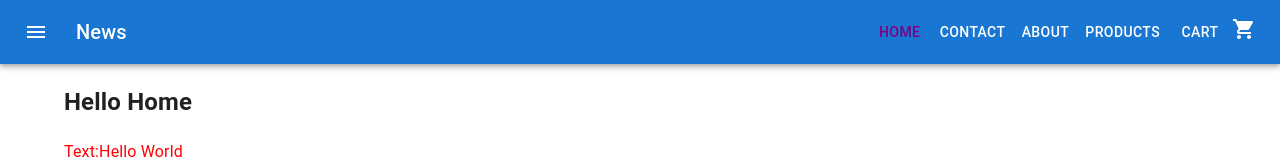
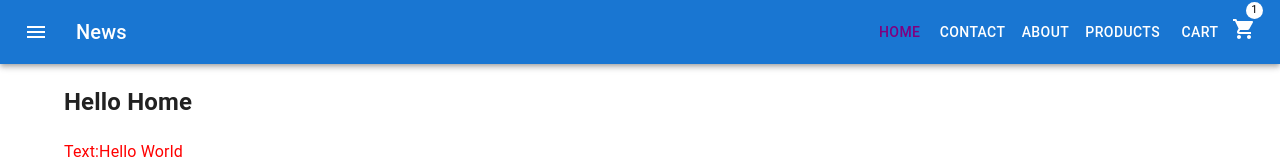
Before and after one commit to WebOleg/react-shop, a React (Create React App) app: page / in a window 1280 px wide. Shown: the top 160 px of the page. Built offline with nearby package versions, Linux system fonts and the light colour scheme.

Commit message:
new version

```diff
--- a/src/components/Cart/CartHeader.js
+++ b/src/components/Cart/CartHeader.js
@@ -1,6 +1,7 @@
 import React, { useState } from 'react'
 import productsArray from 'utils/productsArray'
 import './Pop-up.scss'
+import './CartHeader.scss'
 import CloseIcon from '@mui/icons-material/Close'
 import ShoppingCartIcon from '@mui/icons-material/ShoppingCart'
 import { Link } from 'react-router-dom'
@@ -18,7 +19,10 @@ const CartHeader = ({ productsInCart }) => {
     const [popUpShow, setPopUpShow] = useState(false)
     return (
         <div>
-            <ShoppingCartIcon onClick={() => setPopUpShow(true)} />
+            <div className="cart_menu">
+                <ShoppingCartIcon onClick={() => setPopUpShow(true)} />
+                <span>1</span>
+            </div>
             {popUpShow && (
                 <div className="card-modal">
                     <div className="card-item">
--- /dev/null
+++ b/src/components/Cart/CartHeader.scss
@@ -0,0 +1,19 @@
+.cart_menu{
+    position: relative;
+    span{
+        position: absolute;
+        color: black;
+        top: -15px;
+        right: -7px;
+        z-index: 99;
+        border-radius: 50%;
+        padding: 3px;
+        background-color: #fff;
+        font-size: 11px;
+        height: 17px;
+        width:17px;
+        display: flex;
+        align-items: center;
+        justify-content: center;
+    }
+}
```
